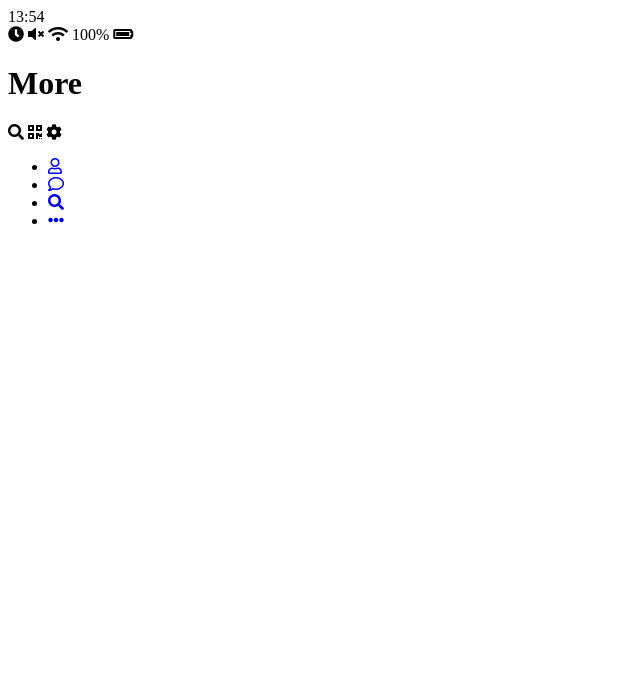
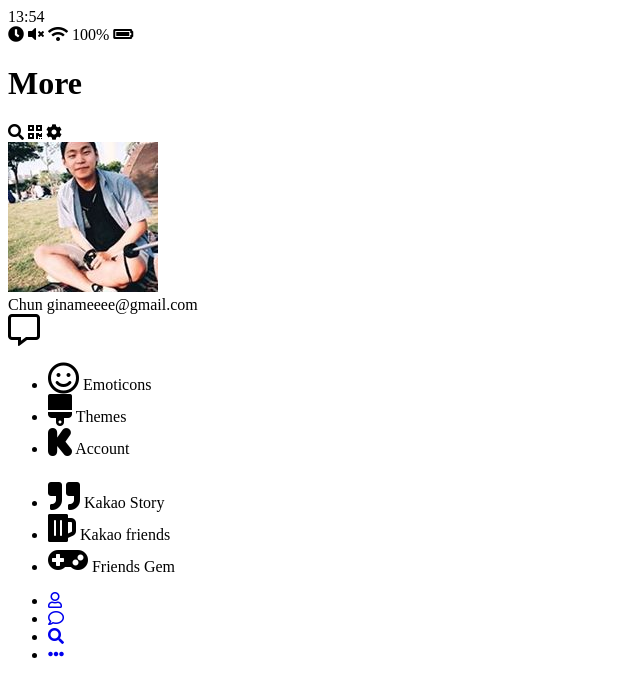
Before and after one commit to ginameee/kakao_clone, a plain HTML site: page more.html in a window 1280 px wide. Shown: the whole page, without its empty margins (0-640 px from the left). Drawn offline with Linux system fonts and the light colour scheme.

Commit message:
Create More screen

```diff
--- a/more.html
+++ b/more.html
@@ -40,6 +40,66 @@
         </span>
       </div>
     </header>
+    <main class="more">
+        <header class="more__header">
+            <div class="friends__friend friend">
+                <div class="friend__column">
+                  <img
+                    src="images/44521435_256569141674920_2850039838340546560_n.jpg"
+                    class="g-avater friend__avater"
+                  />
+                  <div class="friend__content">
+                    <span class="friend__name">
+                      Chun
+                    </span>
+                    <span class="friend__status">
+                      ginameeee@gmail.com
+                    </span>
+                  </div>
+                </div>
+                <div class="friend__column">
+                    <i class="far fa-comment-alt fa-2x"></i>
+                </div>
+              </div>
+              <ul class="more__btn-list">
+                  <li class="more__btn">
+                      <span class="more__btn-icon">
+                          <i class="far fa-smile fa-2x"></i>
+                      </span>
+                      <span class="more__btn-title">Emoticons</span>
+                  </li>
+                  <li class="more__btn">
+                      <span class="more__btn-icon">
+                        <i class="fas fa-brush fa-2x"></i>
+                      </span>
+                      <span class="more__btn-title">Themes</span>
+                  </li>
+                  <li class="more__btn">
+                    <span class="more__btn-icon">
+                        <i class="fab fa-kickstarter-k fa-2x"></i>
+                    </span>
+                    <span class="more__btn-title">Account</span>
+                </li>
+              </ul>
+        </header>
+        <section class="more__suggestions">
+            <h5 class="more__title"></h5>
+            <ul class="more__suggestions-list">
+                <li class="more__suggestions suggestion">
+                    <i class="fas fa-quote-right fa-2x"></i>
+                    <span class="suggestion__title">Kakao Story</span>
+                </li>
+                <li class="more__suggestions suggestion">
+                    <i class="fas fa-beer fa-2x"></i>
+                    <span class="suggestion__title">Kakao friends</span>
+                </li>
+                <li class="more__suggestions suggestion">
+                    <i class="fas fa-gamepad fa-2x"></i>
+                    <span class="suggestion__title">Friends Gem</span>
+                </li>
+            </ul>
+        </section>
+    </main>
     <nav class="nav">
       <ul class="nav__list">
         <li class="nav__list-item">
```
Also changed, not shown: friends.html (+2 -2 lines).
